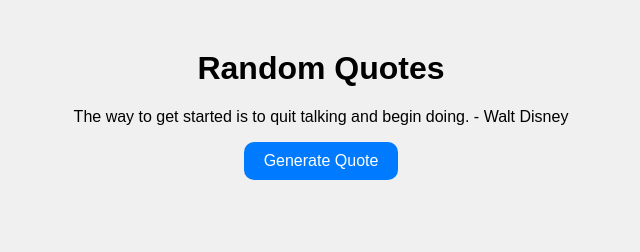
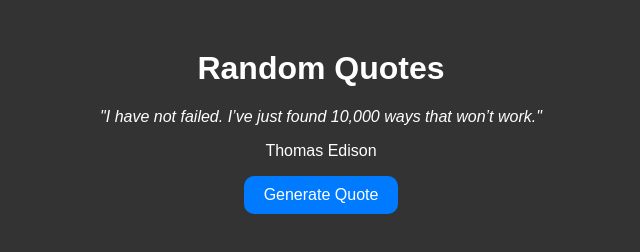
Before and after one commit to viacheslavbocharov/JS-tasks, a plain HTML site: page quotes-app/index.html in a window 1280 px wide. Both pictures are taken after a click on the button "Generate Quote". Shown: the whole page, without its empty margins (319-959 px from the left). Drawn offline with Linux system fonts and the light colour scheme.

Commit message:
show quoute and author separatly and modified quotes array

```diff
--- a/quotes-app/index.html
+++ b/quotes-app/index.html
@@ -16,8 +16,9 @@
   <body>
     <div class="container">
       <h1>Random Quotes</h1>
-      <p id="quote">Click the button to get a random quote</p>
-      <button id="generate-btn">Generate Quote</button>
+      <p id="quote" class="quote">Click the button to get a random quote</p>
+      <p id="quote-author">(author)</p>
+      <button id="generate-btn" class="btn">Generate Quote</button>
     </div>
     <script src="script.js"></script>
   </body>
--- a/quotes-app/script.js
+++ b/quotes-app/script.js
@@ -1,16 +1,59 @@
 const quotes = [
-  'The greatest glory in living lies not in never falling, but in rising every time we fall. - Nelson Mandela',
-  'The way to get started is to quit talking and begin doing. - Walt Disney',
-  "Don't let yesterday take up too much of today. - Will Rogers",
+  {
+    quote:
+      'The greatest glory in living lies not in never falling, but in rising every time we fall.',
+    author: 'Nelson Mandela',
+  },
+  {
+    quote: 'The way to get started is to quit talking and begin doing.',
+    author: 'Walt Disney',
+  },
+  {
+    quote: "Don't let yesterday take up too much of today.",
+    author: 'Will Rogers',
+  },
+  {
+    quote:
+      'Success is not final, failure is not fatal: It is the courage to continue that counts.',
+    author: 'Winston Churchill',
+  },
+  {
+    quote: 'You miss 100% of the shots you don’t take.',
+    author: 'Wayne Gretzky',
+  },
+  {
+    quote: 'Whether you think you can or you think you can’t, you’re right.',
+    author: 'Henry Ford',
+  },
+  {
+    quote: 'I have not failed. I’ve just found 10,000 ways that won’t work.',
+    author: 'Thomas Edison',
+  },
+  {
+    quote:
+      'It is our choices, that show what we truly are, far more than our abilities.',
+    author: 'J.K. Rowling',
+  },
+  {
+    quote: 'Life is what happens when you’re busy making other plans.',
+    author: 'John Lennon',
+  },
+  {
+    quote: 'The purpose of our lives is to be happy.',
+    author: 'Dalai Lama',
+  },
 ];
 
 const quoteElement = document.getElementById('quote');
+const quoteAuthorElement = document.getElementById('quote-author');
 const generateBtn = document.getElementById('generate-btn');
 
 function generateRandomQoute() {
   const randomIndex = Math.floor(Math.random() * quotes.length);
   const randomQuote = quotes[randomIndex];
-  quoteElement.textContent = randomQuote;
+  const {quote, author} = randomQuote
+  quoteElement.textContent = quote;
+  quoteAuthorElement.textContent = author;
 }
 
 generateBtn.addEventListener('click', generateRandomQoute);
--- a/quotes-app/styles.css
+++ b/quotes-app/styles.css
@@ -1,6 +1,7 @@
 body {
   font-family: Arial, sans-serif;
-  background-color: #f0f0f0;
+  background-color: #333;
+  color: #fff;
 }
 
 .container {
@@ -9,7 +10,7 @@
   text-align: center;
 }
 
-button {
+.btn {
   padding: 10px 20px;
   font-size: 16px;
   background-color: #007bff;
@@ -19,10 +20,22 @@
   border-radius: 10px;
 }
 
-button:hover{
+.btn:hover {
   background-color: #0056b3;
 }
 
+/* #author {
+  margin-top: 10px;
+} */
+
+.quote {
+  font-style: italic;
+}
+
+.quote::before,
+.quote::after {
+  content: '"';
+}
 /* .btn {
   padding: 10px 20px;
   font-size: 16px;
@@ -31,8 +44,6 @@
   cursor: pointer;
   border-radius: 10px;
 } */
-
-
 
 /* .btn-primary {
   background-color: #007bff;
```
